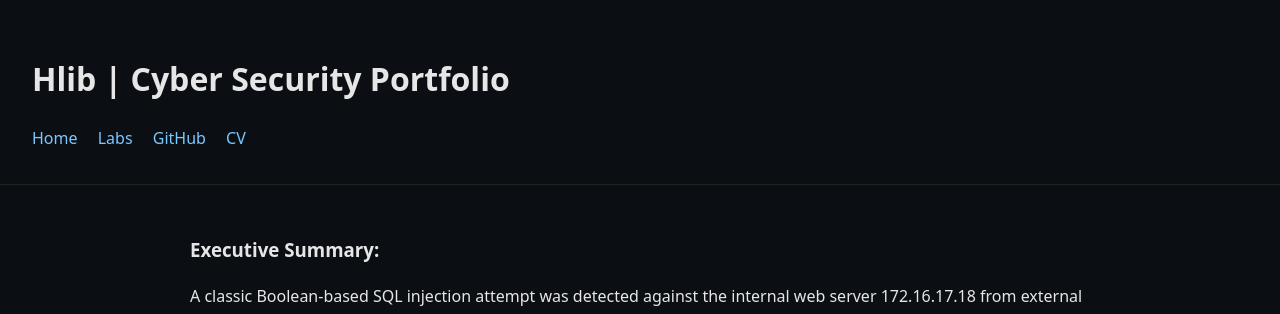
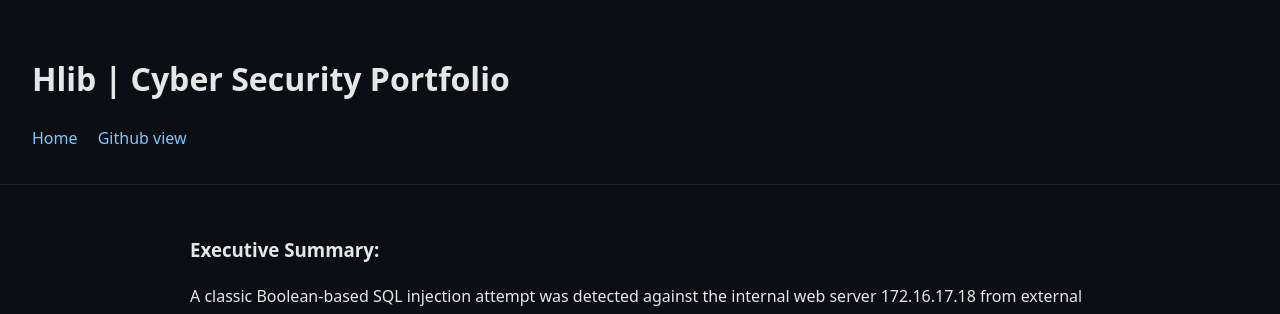
Before and after one commit to Glebius01/Glebius01.github.io, a Jekyll site: the page built from Labs/SOC165 - Possible SQL Injection Payload Detected.md, in a window 1280 px wide. Shown: the top 314 px of the page. Built offline with Jekyll 4.4.1, drawn with Linux system fonts in a browser that asks for light colours; our own code applies the rules of GitHub Pages for plain Markdown files.

Commit message:
Update default.html

```diff
--- a/_layouts/default.html
+++ b/_layouts/default.html
@@ -13,6 +13,13 @@
       margin: 0;
       line-height: 1.6;
     }
+
+    img {
+  max-width: 800px;
+  width: 100%;
+  border-radius: 6px;
+  border: 1px solid #333;
+}
 
     header {
       padding: 2rem;
@@ -40,9 +47,7 @@
     <h1>{{ site.title }}</h1>
     <nav>
       <a href="/">Home</a>
-      <a href="https://github.com/Glebius01/Glebius01.github.io/tree/main/Labs">Labs</a>
-      <a href="https://github.com/Glebius01">GitHub</a>
-      <a href="/cv.pdf">CV</a>
+      <a href="https://github.com/Glebius01/Glebius01.github.io/tree/main/Labs">Github view</a>
     </nav>
   </header>
 
```
